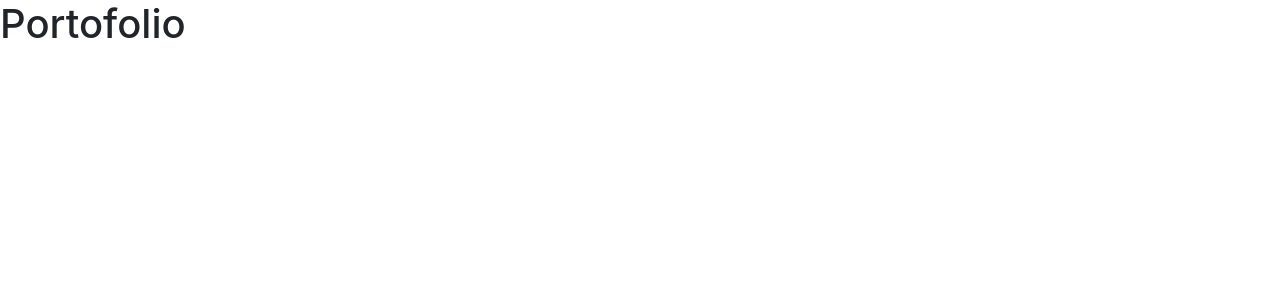
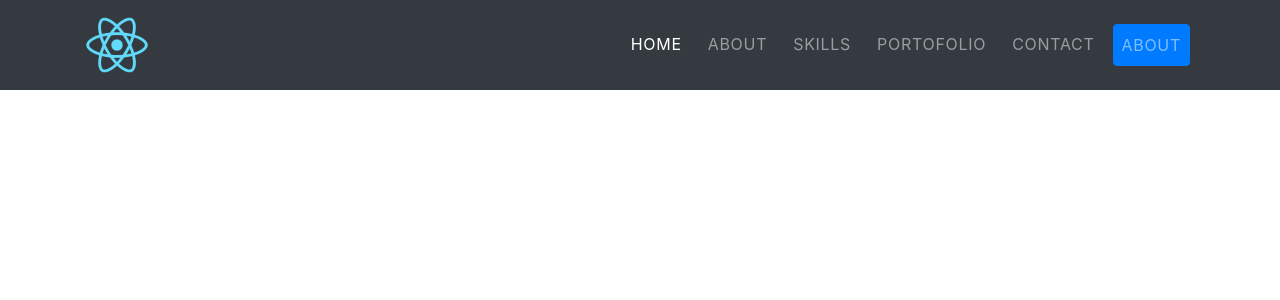
Before and after one commit to rinaldycodes/reactjs-portofolio, a React (Create React App) app: page / in a window 1280 px wide. Shown: the top 300 px of the page. Built offline with nearby package versions, Linux system fonts and the light colour scheme.

Commit message:
NAVBAR COMPLETE

```diff
--- a/package.json
+++ b/package.json
@@ -3,6 +3,9 @@
   "version": "0.1.0",
   "private": true,
   "dependencies": {
+    "@fortawesome/fontawesome-svg-core": "^1.2.35",
+    "@fortawesome/free-solid-svg-icons": "^5.15.3",
+    "@fortawesome/react-fontawesome": "^0.1.14",
     "@testing-library/jest-dom": "^5.11.10",
     "@testing-library/react": "^11.2.5",
     "@testing-library/user-event": "^12.8.3",
--- a/public/index.html
+++ b/public/index.html
@@ -5,10 +5,7 @@
     <link rel="icon" href="%PUBLIC_URL%/favicon.ico" />
     <meta name="viewport" content="width=device-width, initial-scale=1" />
     <meta name="theme-color" content="#000000" />
-    <meta
-      name="description"
-      content="Web site created using create-react-app"
-    />
+    <meta name="description" content="Web site created using create-react-app" />
     <link rel="apple-touch-icon" href="%PUBLIC_URL%/logo192.png" />
     <!--
       manifest.json provides metadata used when your web app is installed on a
@@ -39,5 +36,8 @@
       To begin the development, run `npm start` or `yarn start`.
       To create a production bundle, use `npm run build` or `yarn build`.
     -->
+    <script src="https://code.jquery.com/jquery-3.5.1.slim.min.js" integrity="sha384-DfXdz2htPH0lsSSs5nCTpuj/zy4C+OGpamoFVy38MVBnE+IbbVYUew+OrCXaRkfj" crossorigin="anonymous"></script>
+    <script src="https://cdn.jsdelivr.net/npm/popper.js@1.16.1/dist/umd/popper.min.js" integrity="sha384-9/reFTGAW83EW2RDu2S0VKaIzap3H66lZH81PoYlFhbGU+6BZp6G7niu735Sk7lN" crossorigin="anonymous"></script>
+    <script src="https://cdn.jsdelivr.net/npm/bootstrap@4.6.0/dist/js/bootstrap.min.js" integrity="sha384-+YQ4JLhjyBLPDQt//I+STsc9iw4uQqACwlvpslubQzn4u2UU2UFM80nGisd026JF" crossorigin="anonymous"></script>
   </body>
 </html>
--- a/src/App.css
+++ b/src/App.css
@@ -1,3 +1,16 @@
+@import url("https://fonts.googleapis.com/css2?family=Lato:wght@400;700;900&display=swap");
+
+/* var */
+:root {
+  --primary-white: #fff;
+}
+
+body {
+  font-family: "Lato", sans-serif;
+}
+
+/* NATIVE */
+
 .App {
   text-align: center;
 }
--- a/src/App.js
+++ b/src/App.js
@@ -1,7 +1,8 @@
 import "./App.css";
 import "bootstrap/dist/css/bootstrap.min.css";
+import Navbar from "./components/Navbar";
 function App() {
-  return <h1>Portofolio</h1>;
+  return <Navbar />;
 }
 
 export default App;
--- /dev/null
+++ b/src/components/Navbar.css
@@ -0,0 +1,24 @@
+.logo {
+  width: 4rem;
+}
+
+.nav-link {
+  cursor: pointer;
+  font-weight: 400;
+  letter-spacing: 0.7px;
+}
+
+nav ul li {
+  text-transform: uppercase;
+}
+
+.navbar-nav > li > a {
+  margin: 3px 5px;
+}
+
+.navbar-nav > li > a.active,
+.navbar-nav > li > a:focus,
+.navbar-nav > li > a:hover {
+  border-top: 2px solid #fff;
+  margin: 1px 5px;
+}
--- /dev/null
+++ b/src/components/Navbar.js
@@ -0,0 +1,55 @@
+import React from "react";
+import logo from "../logo192.png";
+import "./Navbar.css";
+import { FontAwesomeIcon } from "@fortawesome/react-fontawesome";
+import { faBars } from "@fortawesome/free-solid-svg-icons";
+const Navbar = () => {
+  return (
+    <nav className="navbar navbar-expand-lg navbar-dark bg-dark">
+      <div className="container">
+        <a className="navbar-brand" href="#">
+          <img className="logo" src={logo} alt="logo" />
+        </a>
+        <button className="navbar-toggler" type="button" data-toggle="collapse" data-target="#navbarNav" aria-controls="navbarNav" aria-expanded="false" aria-label="Toggle navigation">
+          <FontAwesomeIcon icon={faBars} style={{ color: "#fff" }} />
+        </button>
+        <div className="collapse navbar-collapse" id="navbarNav">
+          <ul className="navbar-nav ml-auto">
+            <li className="nav-item active">
+              <a className="nav-link" href="#">
+                Home <span className="sr-only">(current)</span>
+              </a>
+            </li>
+            <li className="nav-item">
+              <a className="nav-link" href="#">
+                About
+              </a>
+            </li>
+            <li className="nav-item">
+              <a className="nav-link" href="#">
+                Skills
+              </a>
+            </li>
+            <li className="nav-item">
+              <a className="nav-link" href="#">
+                Portofolio
+              </a>
+            </li>
+            <li className="nav-item">
+              <a className="nav-link" href="#">
+                Contact
+              </a>
+            </li>
+            <li className="nav-item">
+              <a className="nav-link btn btn-primary" href="#">
+                About
+              </a>
+            </li>
+          </ul>
+        </div>
+      </div>
+    </nav>
+  );
+};
+
+export default Navbar;
```
Also changed, not shown: src/logo192.png (added), 1 other file (tests, documents, lock files or other folders).
